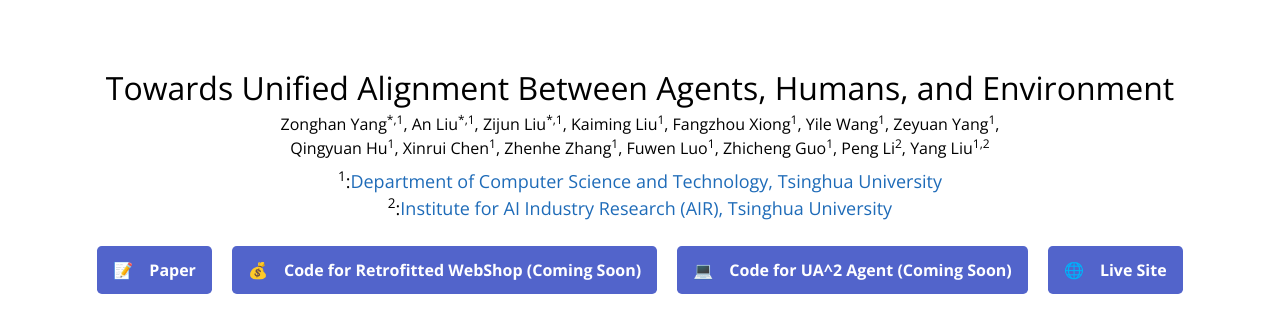
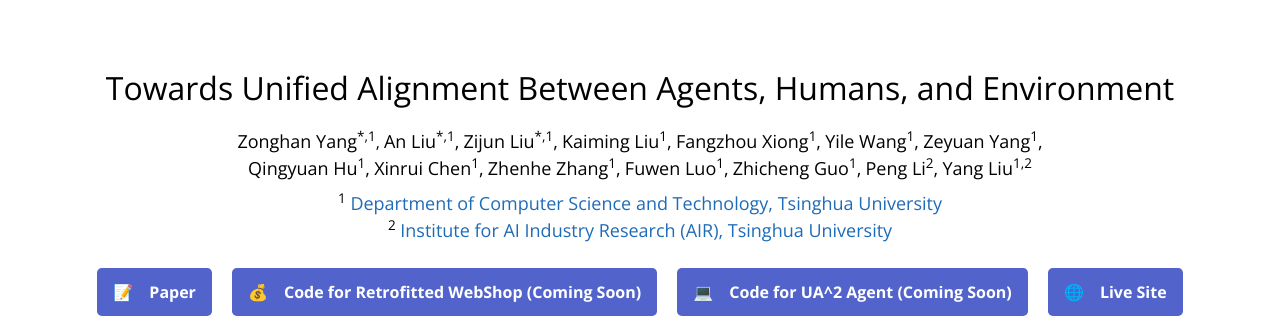
Before and after one commit to agent-force/agent-force.github.io, a Jekyll site: the page built from unified-alignment-for-agents.md, in a window 1280 px wide and 900 px high, cut to the strip 0-334 px from the top of the window. Built offline with Jekyll 4.4.1, drawn with Linux system fonts in a browser that asks for light colours; formulas are drawn with MathJax 3; our own code applies the rules of GitHub Pages for plain Markdown files.

Commit message:
upd ua^2

```diff
--- a/_layouts/unified-alignment-for-agents.html
+++ b/_layouts/unified-alignment-for-agents.html
@@ -41,35 +41,35 @@
         <img src="/assets/static/logo.jpg" style="width:4em;vertical-align: middle" alt="Logo"/> <span style="vertical-align: middle"><font size=5>AgentForce Team</font></span><br>
       </div>-->
 
-      <div class="is-size-5 publication-authors">
+      <div style="margin-top: 1rem">
         <!-- <span class="author-block">Xiang Yue*<sup style="color:#6fbf73;">†,1</sup>,</span> -->
         <span class="author-block">
-          <a href="https://minicheshire.github.io/" style="text-decoration: none; color: inherit;">Zonghan Yang<sup>*,1</sup></a>,
+          <font size=4><a href="https://minicheshire.github.io/" style="text-decoration: none; color: inherit;">Zonghan Yang<sup>*,1</sup></a></font>,
         </span>
-        <span class="author-block">An Liu<sup>*,1</sup>,</span>
-        <span class="author-block">Zijun Liu<sup>*,1</sup>,</span>
-        <span class="author-block">Kaiming Liu<sup>1</sup>,</span>
-        <span class="author-block">Fangzhou Xiong<sup>1</sup>,</span>
-        <span class="author-block">Yile Wang<sup>1</sup>,</span>
-        <span class="author-block">Zeyuan Yang<sup>1</sup>,</span><br>
-        <span class="author-block">Qingyuan Hu<sup>1</sup>,</span>
-        <span class="author-block">Xinrui Chen<sup>1</sup>,</span>
-        <span class="author-block">Zhenhe Zhang<sup>1</sup>,</span>
-        <span class="author-block">Fuwen Luo<sup>1</sup>,</span>
-        <span class="author-block">Zhicheng Guo<sup>1</sup>,</span>
+        <font size=4><span class="author-block">An Liu<sup>*,1</sup>,</span></font>
+        <font size=4><span class="author-block">Zijun Liu<sup>*,1</sup>,</span></font>
+        <font size=4><span class="author-block">Kaiming Liu<sup>1</sup>,</span></font>
+        <font size=4><span class="author-block">Fangzhou Xiong<sup>1</sup>,</span></font>
+        <font size=4><span class="author-block">Yile Wang<sup>1</sup>,</span></font>
+        <font size=4><span class="author-block">Zeyuan Yang<sup>1</sup>,</span></font><br>
+        <font size=4><span class="author-block">Qingyuan Hu<sup>1</sup>,</span></font>
+        <font size=4><span class="author-block">Xinrui Chen<sup>1</sup>,</span></font>
+        <font size=4><span class="author-block">Zhenhe Zhang<sup>1</sup>,</span></font>
+        <font size=4><span class="author-block">Fuwen Luo<sup>1</sup>,</span></font>
+        <font size=4><span class="author-block">Zhicheng Guo<sup>1</sup>,</span></font>
         <span class="author-block">
-            <a href="https://www.lpeng.net/" style="text-decoration: none; color: inherit;">Peng Li<sup>2</sup>,</a>
+          <font size=4><a href="https://www.lpeng.net/" style="text-decoration: none; color: inherit;">Peng Li<sup>2</sup>,</a></font>
         </span>
         <span class="author-block">
-            <a href="https://nlp.csai.tsinghua.edu.cn/~ly/" style="text-decoration: none; color: inherit;">Yang Liu<sup>1,2</sup></a>
+          <font size=4><a href="https://nlp.csai.tsinghua.edu.cn/~ly/" style="text-decoration: none; color: inherit;">Yang Liu<sup>1,2</sup></a></font>
         </span>
 
       </div>
 
 
       <div style="margin-top: 0.5rem">
-        <font size=4><sup>1</sup>:<a href="https://www.cs.tsinghua.edu.cn/csen/">Department of Computer Science and Technology, Tsinghua University</a></font><br>
-        <font size=4><sup>2</sup>:<a href="https://air.tsinghua.edu.cn/en/">Institute for AI Industry Research (AIR), Tsinghua University</a></font><br>
+        <font size=4><sup>1</sup> <a href="https://www.cs.tsinghua.edu.cn/csen/">Department of Computer Science and Technology, Tsinghua University</a></font><br>
+        <font size=4><sup>2</sup> <a href="https://air.tsinghua.edu.cn/en/">Institute for AI Industry Research (AIR), Tsinghua University</a></font><br>
       </div>
 
       <a href="" class="btn"><b>📝&emsp;Paper</b></a>
```
